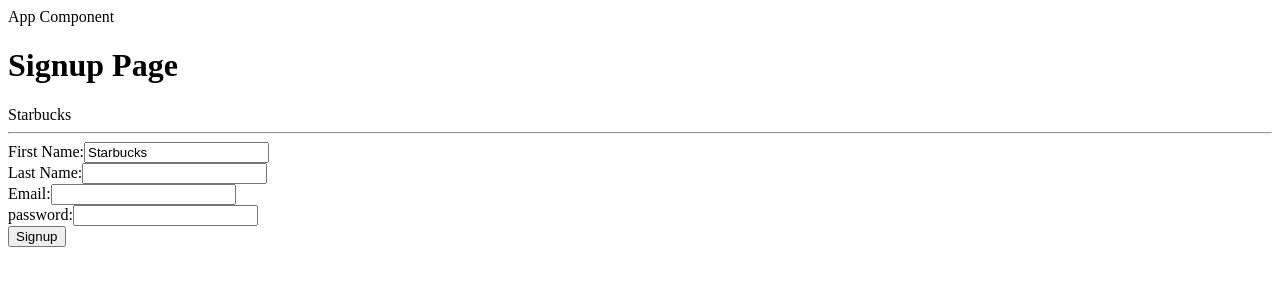
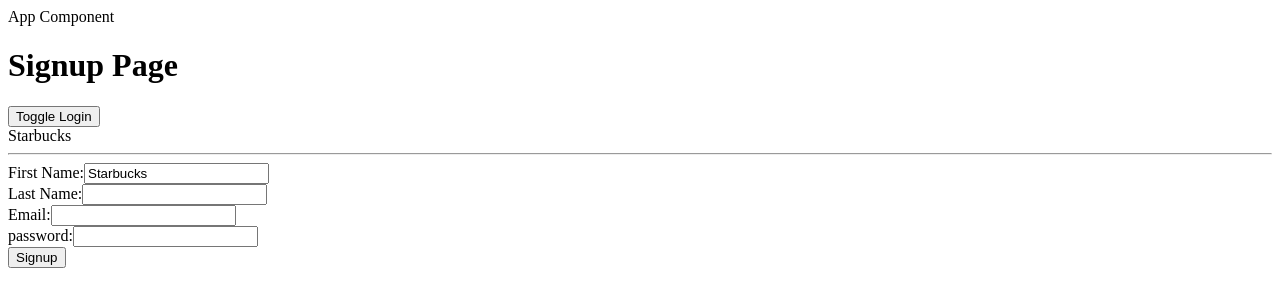
Before and after one commit to azizali/react-start, a React (Vite) app: page / in a window 1280 px wide. Shown: the top 306 px of the page. Built offline with nearby package versions, Linux system fonts and the light colour scheme.

Commit message:
useCallback

```diff
--- a/src/Signup/components/SignupForm.jsx
+++ b/src/Signup/components/SignupForm.jsx
@@ -9,6 +9,7 @@
   const [password, setPassword] = useInput('');
 
   useEffect(() => {
+    console.log('Am I running');
     const isFirstNameValid = firstName.length > 5;
     const isLastNameValid = lastName.length > 5;
     const isEmailValid = email.length > 5;
--- a/src/Signup/components/SignupPage.jsx
+++ b/src/Signup/components/SignupPage.jsx
@@ -1,13 +1,21 @@
-import React from 'react';
+import React, { useState, useCallback } from 'react';
 import SignupForm from './SignupForm';
 
 export default function SignupPage() {
-  const getFormData = (data) => {
-    console.log(data);
-  };
+  const [isLoggedIn, setIsLoggedIn] = useState(false);
+  const getFormData = useCallback(() => {
+    console.log('data');
+  }, []);
   return (
     <div>
       <h1>Signup Page</h1>
+      {isLoggedIn && 'Hi User'}
+      <button
+        type="button"
+        onClick={() => { setIsLoggedIn(!isLoggedIn); }}
+      >
+        Toggle Login
+      </button>
       <form>
         <SignupForm
           sendDataUp={getFormData}
```
